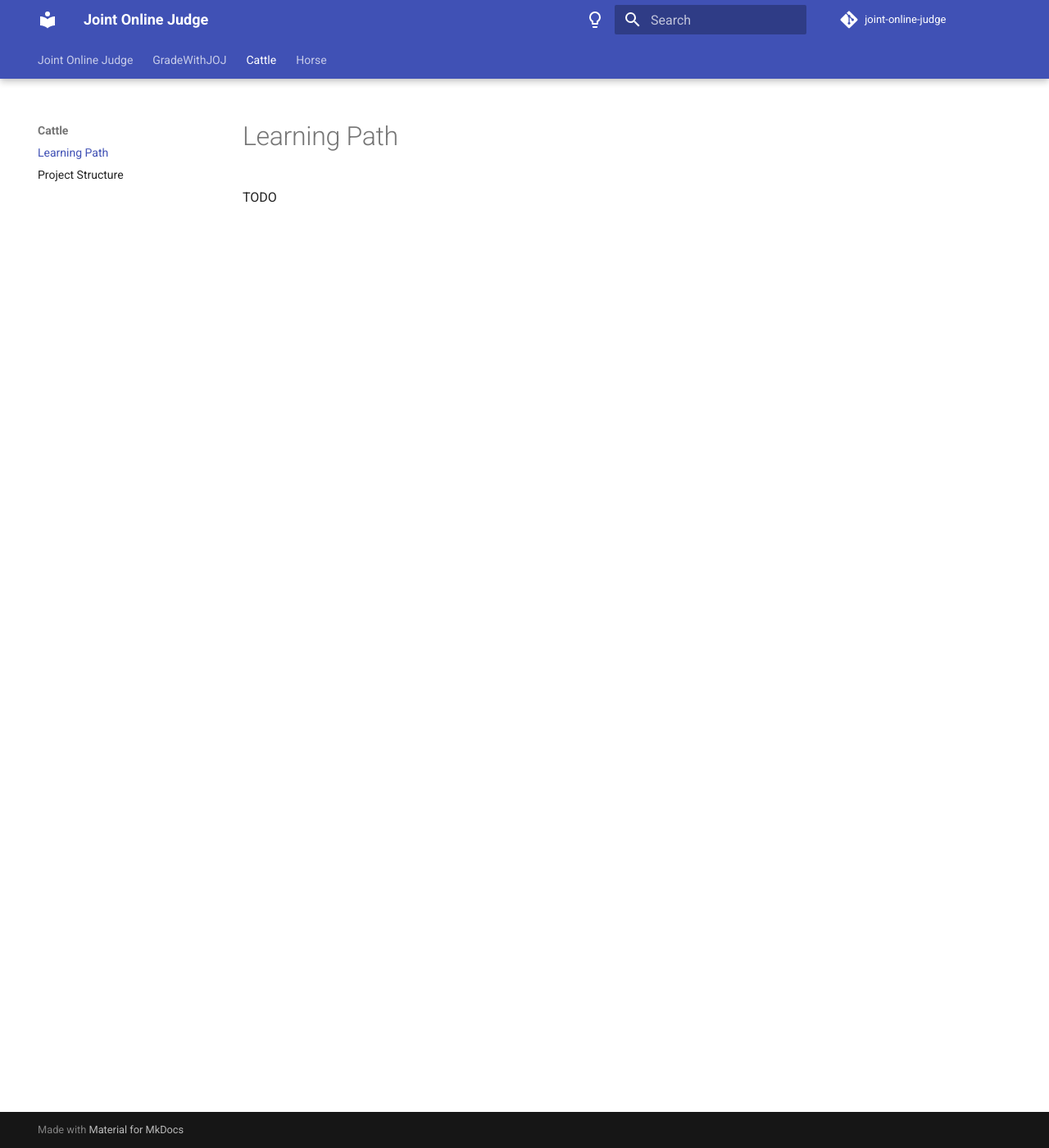
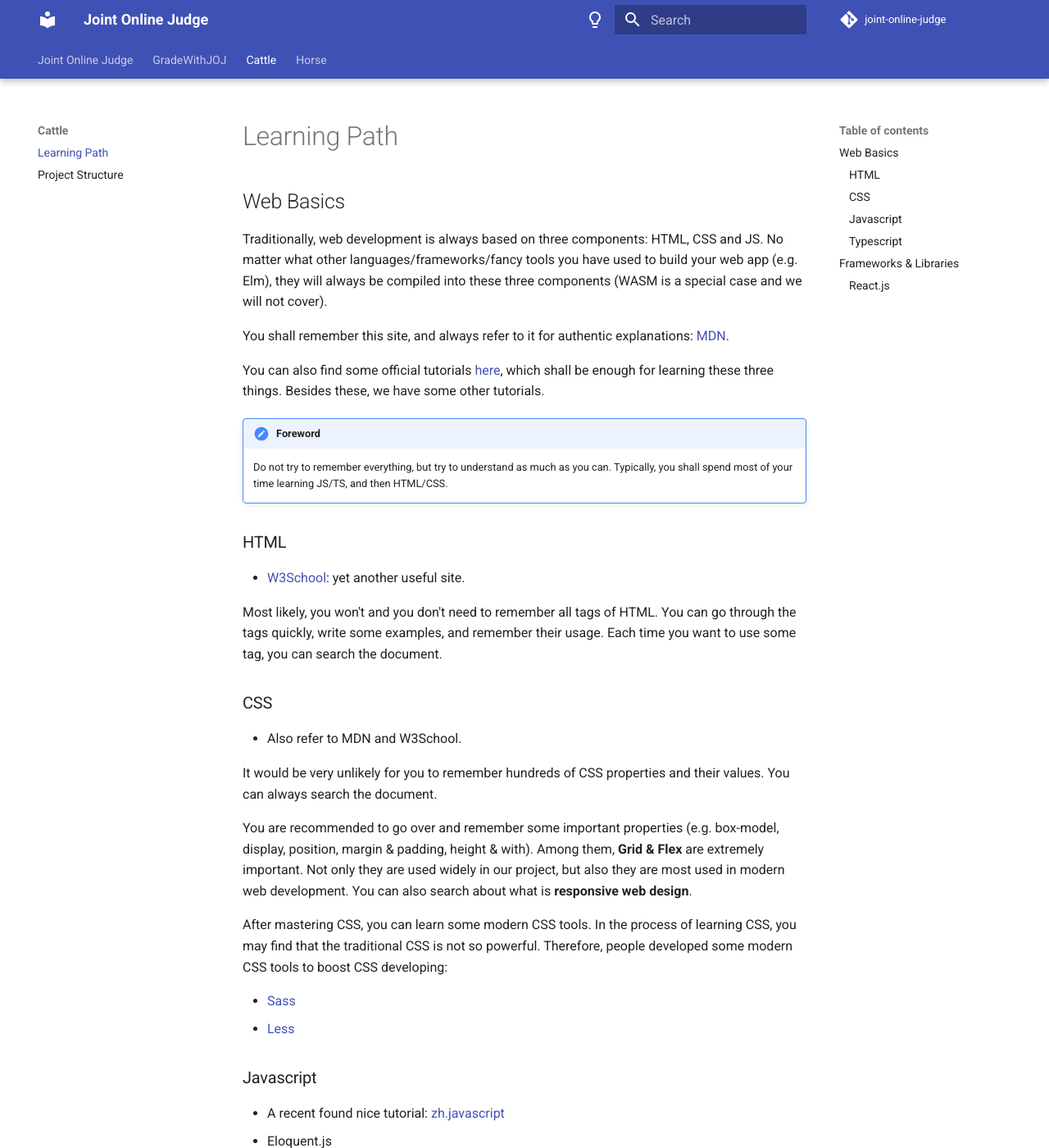
Before and after one commit to joint-online-judge/joint-online-judge.github.io, an MkDocs documentation site: the page built from docs/cattle/learning.md, in a window 1280 px wide and 1400 px high. Shown: the whole window at 82% size. Built offline with MkDocs 1.6.1 and Material for MkDocs 9.7.7, drawn with Linux system fonts in a browser that asks for light colours; some of the changed text lies outside the part shown.

Commit message:
update frontend learning path

```diff
--- a/docs/cattle/learning.md
+++ b/docs/cattle/learning.md
@@ -1,3 +1,64 @@
 # Learning Path
 
-TODO
+## Web Basics
+
+Traditionally, web development is always based on three components: HTML, CSS and JS. No matter what other languages/frameworks/fancy tools you have used to build your web app (e.g. Elm), they will always be compiled into these three components (WASM is a special case and we will not cover).
+
+You shall remember this site, and always refer to it for authentic explanations: [MDN](https://developer.mozilla.org/).
+
+You can also find some official tutorials [here](https://developer.mozilla.org/en-US/docs/Web/Tutorials), which shall be enough for learning these three things. Besides these, we have some other tutorials.
+
+!!! Foreword
+
+    Do not try to remember everything, but try to understand as much as you can. Typically, you shall spend most of your time learning JS/TS, and then HTML/CSS.
+
+### HTML
+
+* [W3School](https://www.w3schools.com/html/): yet another useful site.
+
+Most likely, you won't and you don't need to remember all tags of HTML. You can go through the tags quickly, write some examples, and remember their usage. Each time you want to use some tag, you can search the document.
+
+### CSS
+
+* Also refer to MDN and W3School.
+
+It would be very unlikely for you to remember hundreds of CSS properties and their values. You can always search the document.
+
+You are recommended to go over and remember some important properties (e.g. box-model, display, position, margin & padding, height & with). Among them, **Grid & Flex** are extremely important. Not only they are used widely in our project, but also they are most used in modern web development. You can also search about what is **responsive web design**.
+
+After mastering CSS, you can learn some modern CSS tools. In the process of learning CSS, you may find that the traditional CSS is not so powerful. Therefore, people developed some modern CSS tools to boost CSS developing:
+
+* [Sass](https://sass-lang.com/)
+* [Less](https://lesscss.org/)
+
+### Javascript
+
+* A recent found nice tutorial: [zh.javascript](https://zh.javascript.info/)
+* Eloquent.js
+* [MDN](https://developer.mozilla.org/en-US/docs/Web/JavaScript) or W3School for reference
+
+
+!!! note
+
+    We suggest you write JS code in an HTML file and open it with a browser. Compile with `node.js` directly is different from the DOM environment.
+
+After mastering basic JS, we suggest you to master ES6:
+
+* [Ruanyifeng](https://es6.ruanyifeng.com/)
+
+!!! Trivia
+
+    ECMAScript is a more official name for Javascript. ES6 is a standard for ECMAScript. This is similar to C++11, C++20 to C++.
+
+### Typescript
+
+Typescript is nothing but Javascript with types. Developers have been complaining about shitty type system of JS. Therefore, someone decided to develop a type system for JS. The type annotations are only helpful when developing. Typescript files are compiled into JS files if you want to run them.
+
+Please refer to [official documentation](https://www.typescriptlang.org/).
+
+
+## Frameworks & Libraries
+
+### React.js
+
+* [Official Site](https://reactjs.org/)
```
